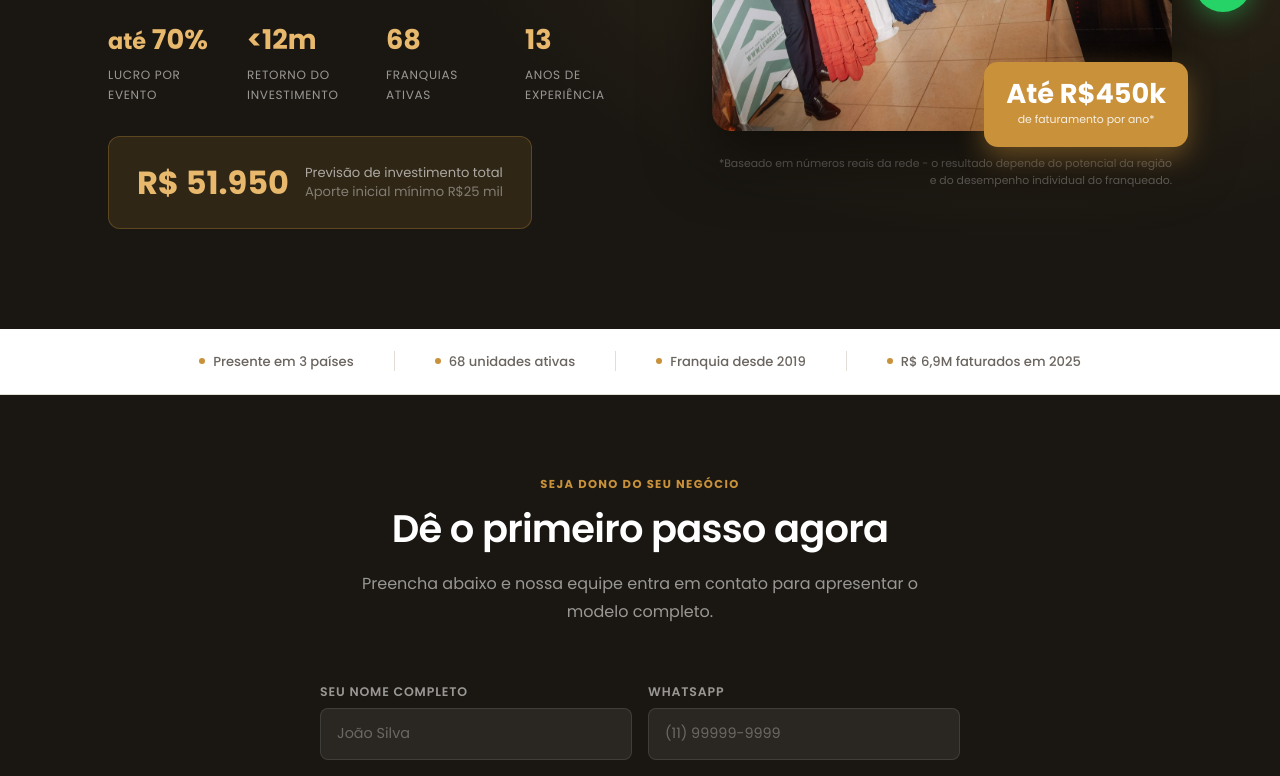
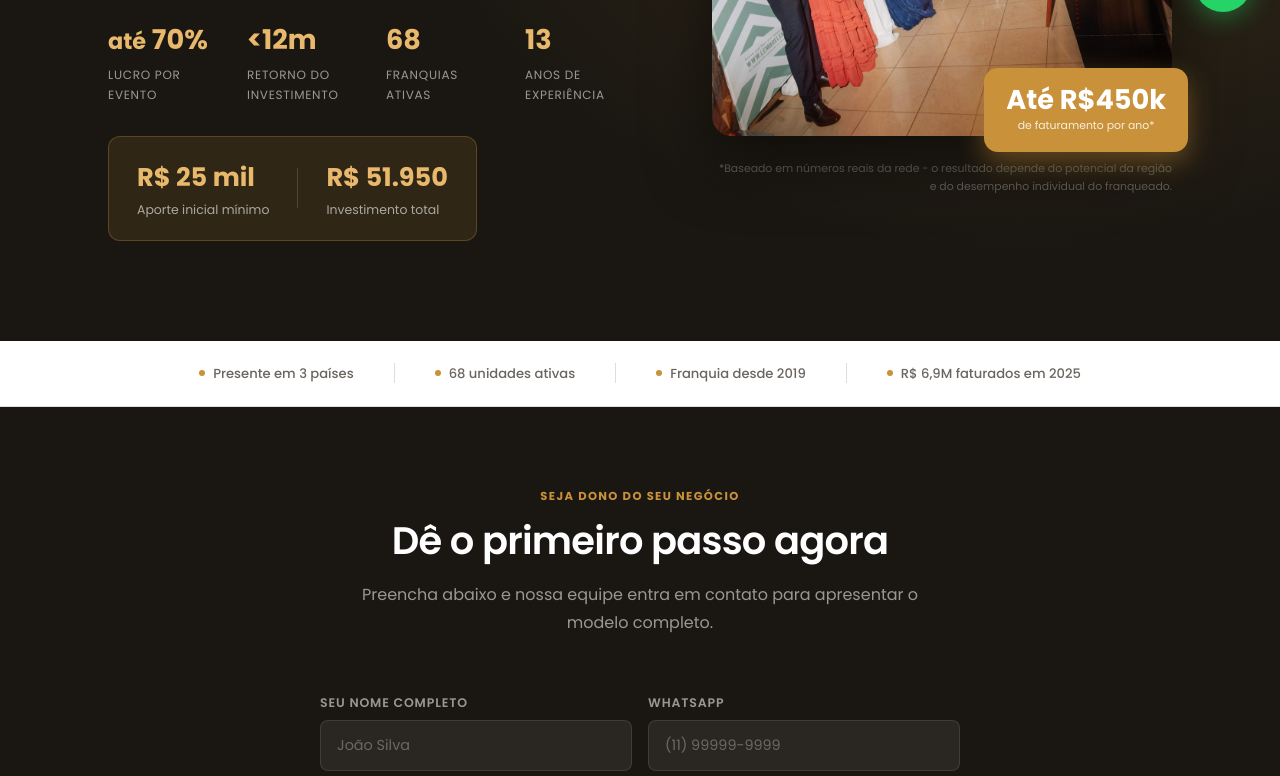
Before and after one commit to matheuszv/seja-franqueado-ll, a Next.js app: page / in a window 1280 px wide. Shown: the part 760-1536 px from the top of the page. Built offline with nearby package versions, Linux system fonts and the light colour scheme.

Commit message:
Deixa os dois valores do card de investimento com mesmo destaque
Aporte inicial mínimo (R$ 25 mil) e investimento total (R$ 51.950)
agora aparecem lado a lado com o mesmo tamanho de fonte, sem
esconder nenhum dos dois valores.

```diff
--- a/app/page.tsx
+++ b/app/page.tsx
@@ -106,11 +106,15 @@ export default function Home() {
             </div>
 
             {/* Investment card */}
-            <div className="mt-8 bg-[rgba(201,145,58,.12)] border border-[rgba(201,145,58,.3)] rounded-xl px-7 py-5 inline-flex items-center gap-4 max-[600px]:flex-col max-[600px]:gap-2">
-              <div className="font-heading text-[2rem] font-bold text-[#e8b86d]">R$ 51.950</div>
-              <div className="text-[.82rem] text-white/60 leading-normal">
-                Previsão de investimento total<br />
-                <span className="text-white/40">Aporte inicial mínimo R$25 mil</span>
+            <div className="mt-8 bg-[rgba(201,145,58,.12)] border border-[rgba(201,145,58,.3)] rounded-xl px-7 py-5 inline-flex items-center gap-7 max-[600px]:flex-col max-[600px]:items-start max-[600px]:gap-4">
+              <div>
+                <div className="font-heading text-[1.6rem] font-bold text-[#e8b86d] whitespace-nowrap">R$ 25 mil</div>
+                <div className="text-[.78rem] text-white/60 mt-0.5">Aporte inicial mínimo</div>
+              </div>
+              <div className="w-px h-10 bg-white/15 max-[600px]:hidden" />
+              <div>
+                <div className="font-heading text-[1.6rem] font-bold text-[#e8b86d] whitespace-nowrap">R$ 51.950</div>
+                <div className="text-[.78rem] text-white/60 mt-0.5">Investimento total</div>
               </div>
             </div>
           </div>
```
